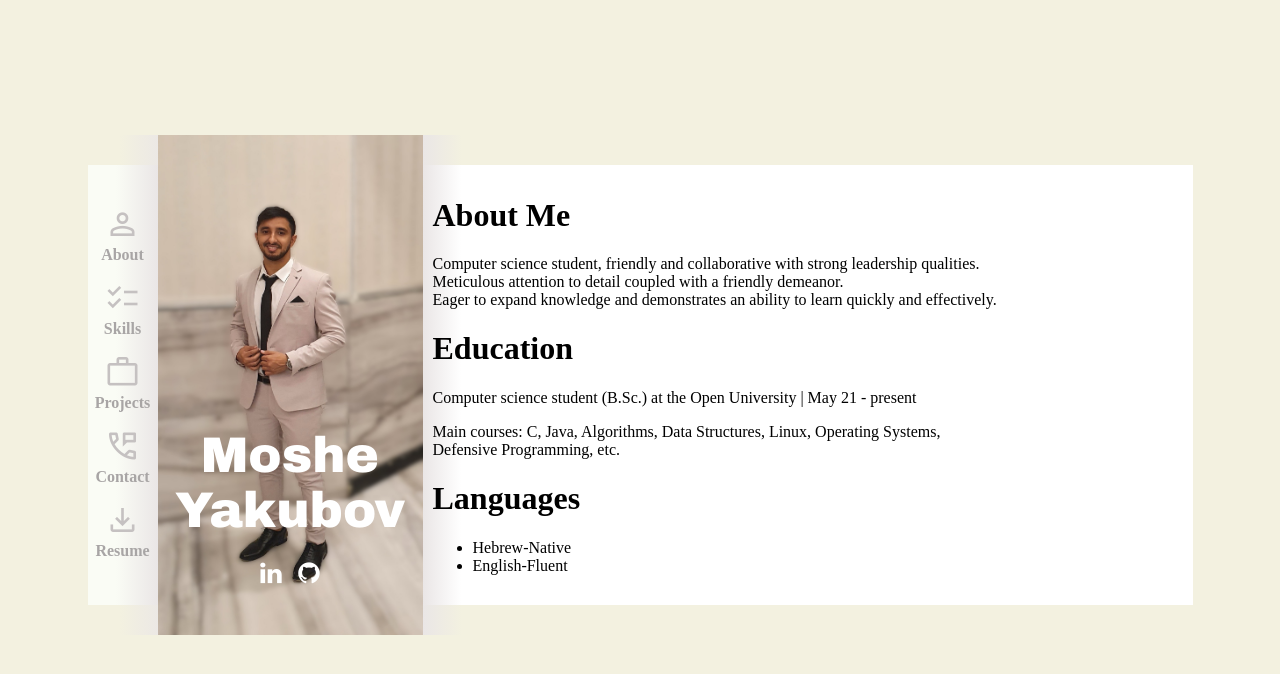
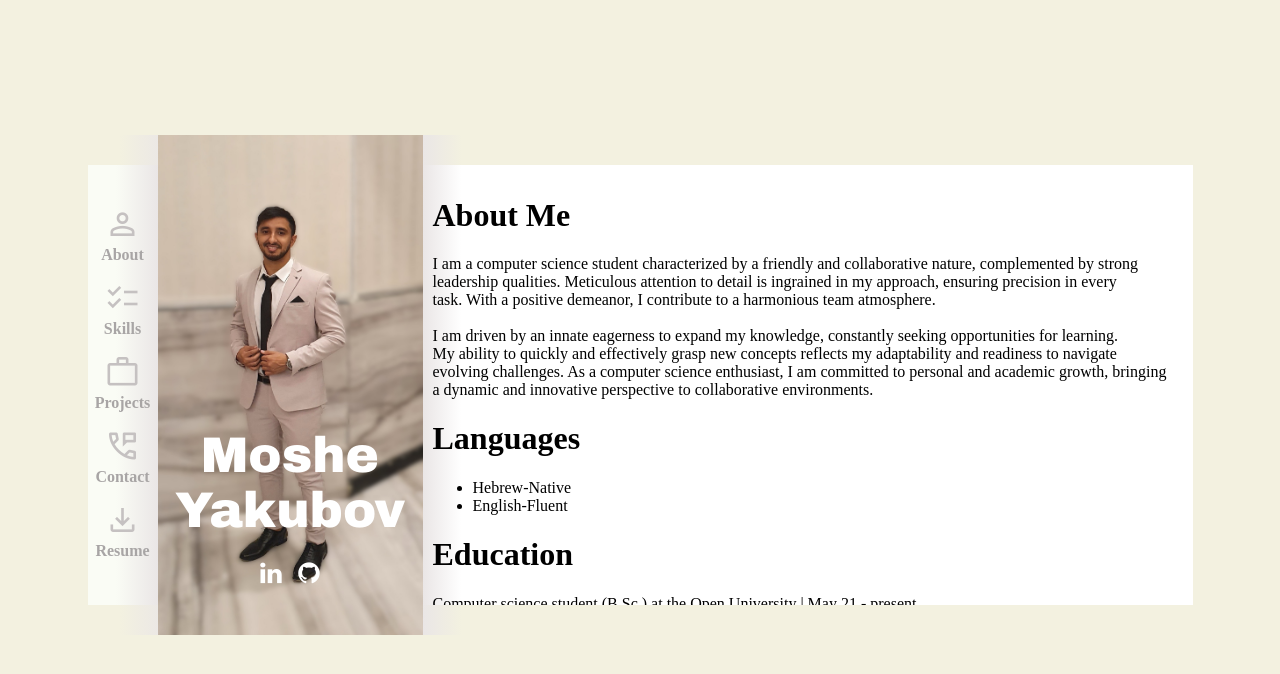
Before and after one commit to mosheyaku/resume, a Django app: page / in a window 1280 px wide. Shown: the top 674 px of the page. Run offline with Django 4.2, Linux system fonts and the light colour scheme.

Commit message:
Added information to the About page.

```diff
--- a/resume/templates/resume/index.html
+++ b/resume/templates/resume/index.html
@@ -3,19 +3,16 @@
 {% block content %}
     <h1>About Me</h1>
     <p>
-        Computer science student, friendly and collaborative with strong leadership qualities.<br>
-        Meticulous attention to detail coupled with a friendly demeanor.<br>
-        Eager to expand knowledge and demonstrates an ability to learn quickly and effectively.
-    </p>
+        I am a computer science student characterized by a friendly and collaborative nature, complemented by strong<br>
+        leadership qualities. Meticulous attention to detail is ingrained in my approach, ensuring precision in
+        every<br>
+        task. With a positive demeanor, I contribute to a harmonious team atmosphere.<br><br>
 
-    <h1>Education</h1>
-    <p>
-        Computer science student (B.Sc.) at the Open University | May 21 - present
-    </p>
-
-    <p>
-        Main courses: C, Java, Algorithms, Data Structures, Linux, Operating Systems,<br>
-        Defensive Programming, etc.
+        I am driven by an innate eagerness to expand my knowledge, constantly seeking opportunities for learning.<br>
+        My ability to quickly and effectively grasp new concepts reflects my adaptability and readiness to navigate<br>
+        evolving challenges. As a computer science enthusiast, I am committed to personal and academic growth,
+        bringing<br>
+        a dynamic and innovative perspective to collaborative environments.<br>
     </p>
 
     <h1>Languages</h1>
@@ -28,4 +25,164 @@
         </li>
     </ul>
 
+
+    <h1>Education</h1>
+    <p>
+        Computer science student (B.Sc.) at the Open University | May 21 - present
+    </p>
+
+    <h3>
+        Main courses:
+    </h3>
+
+    <h4>
+        <u>C Language Laboratory</u>
+    </h4>
+    <p>
+        In the C language course, I delved into diverse topics, encompassing:
+    </p>
+
+    <ol>
+        <li>
+            Basic Understanding of C Language and Programming Principles:
+            <ul>
+                <li>
+                    Learned and applied universal programming principles in C, including simplification, proper use of
+                    data structures, building code with simple building blocks, library usage, writing library
+                    functions, documentation, modularization, information hiding, and writing machine-independent code.
+                </li>
+            </ul>
+        </li>
+
+        <li>
+            Familiarity with Unix Operating System Structure:
+            <ul>
+                <li>
+                    Explored the connection between C and the Unix operating system.
+                </li>
+                <li>
+                    Gained a foundational understanding of Unix, managed above Linux, and its relevance to C.
+                </li>
+                <li>
+                    Practical exercises ensured familiarity with system calls and reaching a level of proficiency as a
+                    knowledgeable user of the system.
+                </li>
+            </ul>
+        </li>
+    </ol>
+
+    <h4>
+        <u>
+            Advanced Programming In The Java Language
+        </u>
+    </h4>
+
+    <p>
+        In the advanced Java programming course, I covered various topics that included:
+    </p>
+    <ol>
+        <li>
+            Object-Oriented Programming (OOP):
+            Explored advanced OOP concepts for solution design.
+        </li>
+
+        <li>
+            Graphical User Interface (GUI) Development:
+            Created interactive GUIs using JavaFX.
+        </li>
+
+        <li>
+            Multithreading:
+            Implemented multithreading for concurrent program execution.
+        </li>
+
+        <li>
+            Generics and Collections:
+            Utilized generics and Java collections for flexible and efficient code.
+        </li>
+
+        <li>
+            Communication and Client-Server Systems:
+            Explored client-server architecture and network communication.
+        </li>
+    </ol>
+    <p>
+        The course enhanced my skills in advanced Java programming, including OOP, GUI development,
+        multithreading, generics, and client-server systems.
+    </p>
+
+
+    <h4>
+        <u>
+            Data Structures
+        </u>
+    </h4>
+
+    <p>
+        In the Data Structures course, I extensively covered the following topics:
+    </p>
+    <ol>
+        <li>
+            Function Growth:
+            Explored the growth of functions and their efficiency in different scenarios.
+        </li>
+
+        <li>
+            Recurrence Relations:
+            Studied and applied recurrence relations to analyze algorithms and functions.
+        </li>
+
+        <li>
+            Proofs of Correctness:
+            Developed skills in providing formal proofs for the correctness of algorithms and data structures.
+        </li>
+
+        <li>
+            Sorting Algorithms:
+            Explored various sorting algorithms and their implementation.
+        </li>
+
+        <li>
+            Finding the ith Smallest Element:
+            Learned techniques for efficiently finding the ith smallest element in a collection.
+        </li>
+
+        <li>
+            Heap Operations and Applications:
+            Explored heap data structures, including their implementation and practical applications.
+        </li>
+
+        <li>
+            Basic Data Structures:
+            Covered fundamental data structures, understanding their properties and use cases.
+        </li>
+
+        <li>
+            Hash Functions:
+            Studied hash functions and their role in data structures.
+        </li>
+
+        <li>
+            Binary Search Trees:
+            Explored binary search trees and their applications in searching and sorting.
+        </li>
+
+        <li>
+            Red-Black Trees:
+            Investigated the properties and applications of red-black trees in maintaining balanced binary search trees.
+        </li>
+
+        <li>
+            Data Structure Extensions:
+            Explored advanced concepts and extensions in data structures for more complex problem-solving.
+        </li>
+    </ol>
+    <p>
+        The course provided a comprehensive understanding of various data structures, algorithms, and their
+        applications in solving real-world problems.
+    </p>
+
+    {#        continue from here:#}
+    {#        Algorithms, Linux, Operating Systems,Defensive Programming, etc.#}
+
 {% endblock %}
```
